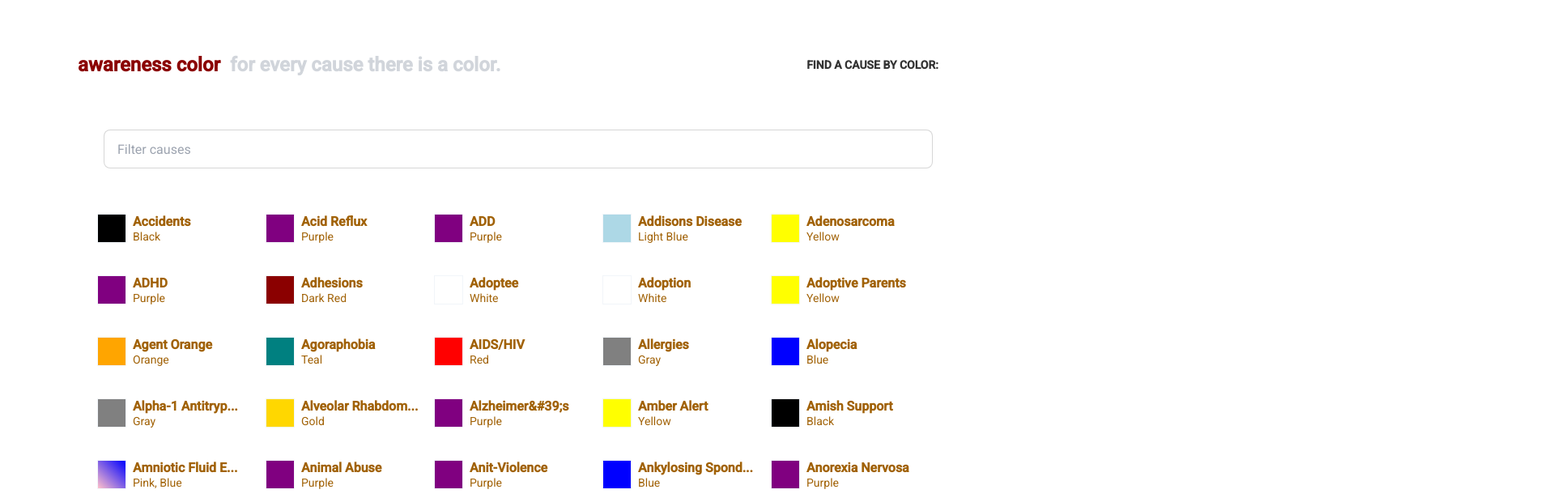
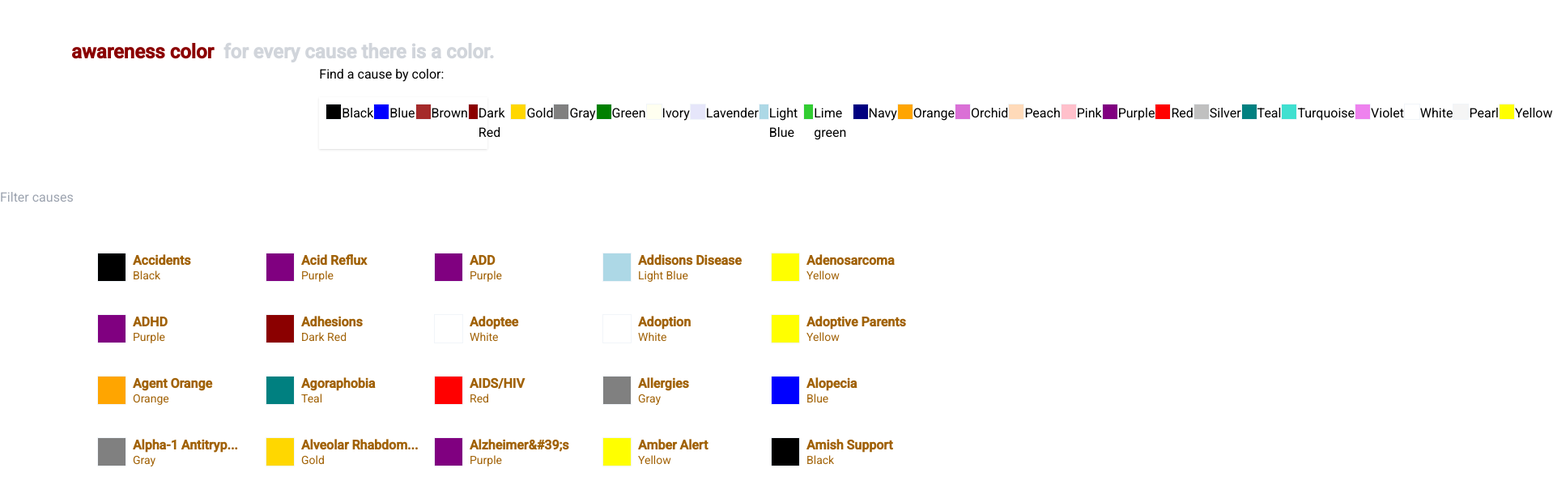
Before and after one commit to tobiaswright/awarenesscolorv2, an Angular app: page / in a window 1280 px wide. Shown: the top 615 px of the page at 81% size, 1918 px wide, since content can reach past the window. Built offline with nearby package versions, Linux system fonts and the light colour scheme.

Commit message:
removed daisyui

```diff
--- a/src/app/cause-filter/cause-filter.component.html
+++ b/src/app/cause-filter/cause-filter.component.html
@@ -1,4 +1,4 @@
 
 <input #filterQuery type="text" placeholder="Filter causes"
-    class="input flex justify-center input-bordered mx-auto w-full md:max-w-5xl mb-14"
+    class="flex justify-centermx-auto w-full md:max-w-5xl mb-14"
     (input)="onFilterUpdate(filterQuery.value)">
--- a/src/app/color-dropdown/color-dropdown.component.html
+++ b/src/app/color-dropdown/color-dropdown.component.html
@@ -8,11 +8,11 @@
 </select> -->
 
 
-<div class="dropdown dropdown-end">
-    <div tabindex="0" role="button" class="btn btn-ghost rounded-btn">Find a cause by color:</div>
+<div>
+    <div tabindex="0" role="button">Find a cause by color:</div>
     <ul
       tabindex="0"
-      class="flex menu dropdown-content bg-base-100 rounded-box z-[1] mt-4 w-52 p-2 shadow">
+      class="flex bg-base-100 z-[1] mt-4 w-52 p-2 shadow">
       @for (color of colorMap; track color[0]) {
         <li class="p-0 m-0">
           <a [routerLink]=[color[1].name] (click)="onColorFilter( color[1].name )" class="flex flex-row">
--- a/src/app/footer/footer.component.html
+++ b/src/app/footer/footer.component.html
@@ -1,4 +1,4 @@
-<footer class="footer footer-center bg-base-300 text-base-content p-4">
+<footer class="bg-base-300 text-base-content p-4">
     <aside>
         <p>Hi, I'm <a href="http://www.tobiaswright.com">Tobias Wright</a>, a front-end engineer. This page is built with <a href="https://angular.io/">Angular</a> and hosted on <a href="https://github.com/tobiaswright/awarenesscolov2/">Github</a>.</p>
     </aside>
--- a/src/app/header/header.component.html
+++ b/src/app/header/header.component.html
@@ -1,5 +1,5 @@
 <header>
-    <div class="navbar">
+    <div>
         <div class="flex-1 lg:flex-none text-lg font-bold lowercase">
             <a href="./">
                 <h1 [style.color]=color>Awareness Color</h1>
--- a/tailwind.config.js
+++ b/tailwind.config.js
@@ -7,8 +7,5 @@ module.exports = {
   theme: {
     extend: {},
   },
-  plugins: [
-    require('@tailwindcss/typography'),
-    require('daisyui'),
-  ],
+  plugins: [],
 }
```
